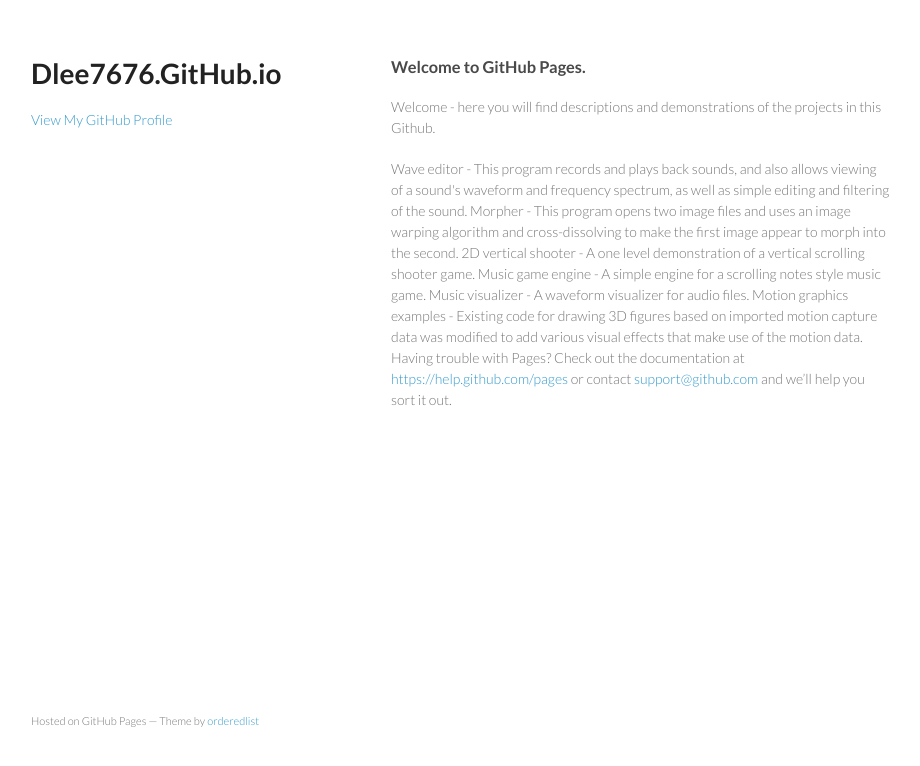
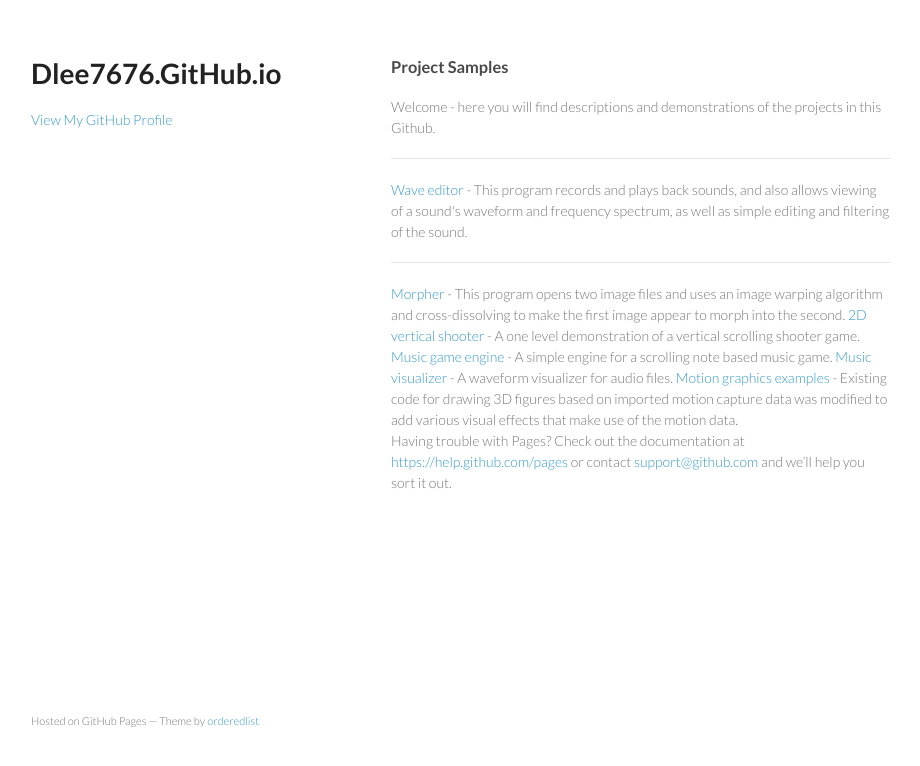
Before and after one commit to dlee7676/dlee7676.github.io, a plain HTML site: page index.html in a window 1280 px wide. Shown: the whole page, without its empty margins (179-1099 px from the left). Drawn offline with Linux system fonts and the light colour scheme.

Commit message:
Update index.html

```diff
--- a/index.html
+++ b/index.html
@@ -24,21 +24,21 @@
       </header>
       <section>
         <h3>
-<a id="welcome-to-github-pages" class="anchor" href="#welcome-to-github-pages" aria-hidden="true"><span class="octicon octicon-link"></span></a>Welcome to GitHub Pages.</h3>
+<a id="welcome-to-github-pages" class="anchor" href="#welcome-to-github-pages" aria-hidden="true"><span class="octicon octicon-link"></span></a>Project Samples</h3>
 
 <p>Welcome - here you will find descriptions and demonstrations of the projects in this Github.</p>
+<hr>
+<p><a href=http://davidleesamples.weebly.com/wave-editor.html>Wave editor</a> - This program records and plays back sounds, and also allows viewing of a sound's waveform and frequency spectrum, as well as simple editing and filtering of the sound.</p>
+<hr>
+<a href=http://davidleesamples.weebly.com/morpher.html>Morpher</a> - This program opens two image files and uses an image warping algorithm and cross-dissolving to make the first image appear to morph into the second.
 
-Wave editor - This program records and plays back sounds, and also allows viewing of a sound's waveform and frequency spectrum, as well as simple editing and filtering of the sound.
+<a href=http://dlee7676.github.io/2d-shooter/>2D vertical shooter</a> - A one level demonstration of a vertical scrolling shooter game.
 
-Morpher - This program opens two image files and uses an image warping algorithm and cross-dissolving to make the first image appear to morph into the second.
+<a href=http://davidleesamples.weebly.com/wave-editor.html>Music game engine</a> - A simple engine for a scrolling note based music game.
 
-2D vertical shooter - A one level demonstration of a vertical scrolling shooter game.
+<a href=http://davidleesamples.weebly.com/wave-editor.html>Music visualizer</a> - A waveform visualizer for audio files.
 
-Music game engine - A simple engine for a scrolling notes style music game.
-
-Music visualizer - A waveform visualizer for audio files.
-
-Motion graphics examples - Existing code for drawing 3D figures based on imported motion capture data was modified to add various visual effects that make use of the motion data.
+<a href=http://davidleesamples.weebly.com/wave-editor.html>Motion graphics examples</a> - Existing code for drawing 3D figures based on imported motion capture data was modified to add various visual effects that make use of the motion data.
 
 <p>Having trouble with Pages? Check out the documentation at <a href="https://help.github.com/pages">https://help.github.com/pages</a> or contact <a href="mailto:support@github.com">support@github.com</a> and we’ll help you sort it out.</p>
       </section>
```
